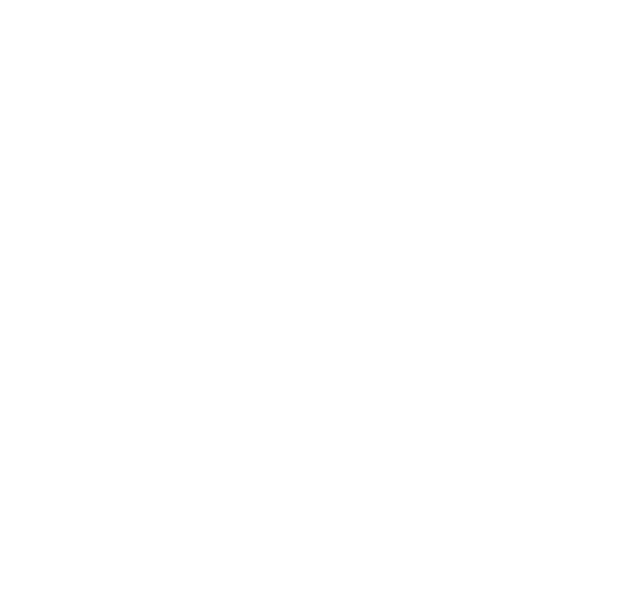
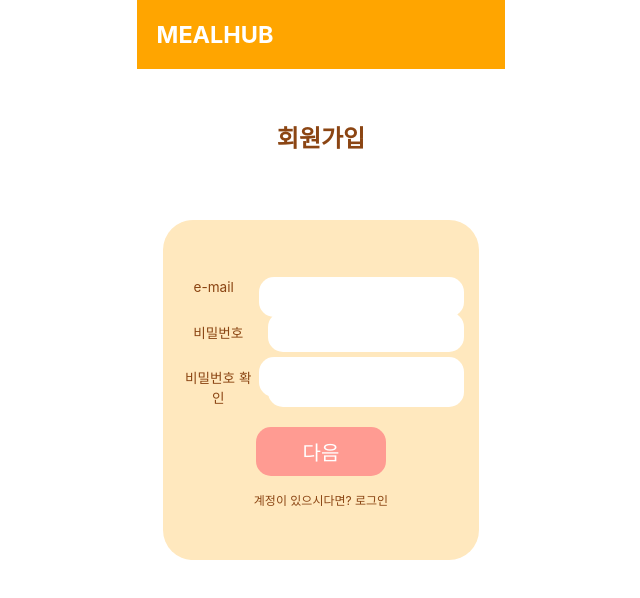
Before and after one commit to jinn-ie/MealHub, a React (Create React App) app: page /signup1 in a window 1280 px wide. Before the commit this address had no page. Shown: the top 598 px of the page, without its empty margins (319-959 px from the left). Built offline with nearby package versions, Linux system fonts and the light colour scheme.

Commit message:
signup 구현

```diff
--- a/src/App.js
+++ b/src/App.js
@@ -2,6 +2,8 @@
 import { BrowserRouter as Router, Routes, Route, useNavigate } from 'react-router-dom';
 import Login from './pages/Login';
 import Home from './pages/Home';
+import Signup1 from './pages/Signup1';
+import Signup2 from './pages/Signup2';
 
 function App() {
   return (
@@ -9,6 +11,8 @@
       <Routes>
         <Route path="/" element={<Home />} />
         <Route path="/login" element={<Login />} />
+        <Route path="/signup1" element={<Signup1 />} />
+        <Route path="/signup2" element={<Signup2 />} />
       </Routes>
     </Router>
   );
--- a/src/index.css
+++ b/src/index.css
@@ -50,6 +50,31 @@
   font-size: 20px;
 }
 
+.party {
+  margin: 10px;
+  padding: 8px;
+  text-align: left;
+  font-size: 15px;
+  background: rgb(255, 232, 190);
+  border-radius: 30px;
+  color: saddlebrown;
+}
+
+.party span {
+  margin: 4px;
+  padding: 3px;
+  border-radius: 10px;
+  background: white;
+}
+
+.party p {
+  display: inline;
+}
+
+h2 {
+  color: saddlebrown;
+}
+
 .create-rec, .show-map, .reload {
   width: 44%;
   background-color: rgb(255, 155, 146);
@@ -57,18 +82,29 @@
   border: none;
   border-radius: 15px;
   padding: 10px 20px;
-  margin: 5px;
+  margin: 3px;
+}
+
+.res-img {
+  width: 70%;
+  aspect-ratio: 1/1;
+  border-radius: 30px;
+  margin-bottom: 10px;
 }
 
 .map {
   width: 90%;
   height: 30%;
-  border: 2px solid black;
+  /* border: 2px solid black; */
   margin: 5%;
   display: flex;
   justify-content: center;
   align-items: center;
 }
+
+.map img {
+  width: 100%;
+  height: 100%;}
 
 /* ---------- TRENDS ---------- */
 .trends {
@@ -120,9 +156,8 @@
   align-items: center;
 }
 
-h2 {
-  color: saddlebrown;
-  margin-top: 15%;
+.Login h2 {
+  margin-top: 50px;
 }
 
 .login-form {
@@ -140,21 +175,63 @@
   top: 25%;
 }
 
+.form-group {
+  width: 100%;
+  display: flex;
+  align-items: center;
+}
+
 label {
-  width: 100%;
+  width: 30%;
   color: saddlebrown;
-  font-size: 18px;
+  font-size: 13.6px;
   margin: 10px;
   display: inline-block;
 }
 
-input {
+.input, input {
   width: 80%;
   height: 30px;
   border-radius: 15px;
   border: none;
   padding: 5px;
   margin: 5px;
+  display: flex;
+}
+
+.input{
+  width: 100%;
+  display: flex;
+  flex-wrap: wrap;
+  box-sizing: border-box;
+}
+.br {
+  width: 100%;
+  display: flex;
+  flex-direction: column;
+  flex-wrap: wrap;
+  box-sizing: border-box;
+}
+.input p {
+  margin: 10px;
+}
+.input input {
+  width: 100%;
+  margin: 0px -5px;
+}
+
+.input .check {
+  height: 16px;
+  width: 16px;
+  margin-right: 5px;
+}
+.input label {
+  display: flex;
+  width: 30%;
+  font-size: 12px;
+  margin: 0px 0px;
+  margin-right: 5px;
+
 }
 
 .submit {
@@ -168,8 +245,18 @@
   font-size: 20px;
 }
 
-a {
+.Login a {
   margin: 5px;
   font-size: 12px;
   color: saddlebrown;
 }
+
+.Login a:hover {
+  cursor: pointer;
+  text-decoration: underline;
+}
+
+/* ---------- SIGNUP ---------- */
+.login-form.signup2 {
+  height: 50%;
+}
--- a/src/pages/Login.js
+++ b/src/pages/Login.js
@@ -1,6 +1,9 @@
 import { useState } from "react";
+import { useNavigate } from 'react-router-dom';
 
 function Login() {
+  const navigate = useNavigate();
+
   const [formData, setFormData] = useState({ username: "", password: "" });
 
   const handleChange = (e) => {
@@ -9,7 +12,7 @@
 
   const handleSubmit = (e) => {
     e.preventDefault();
-    console.log("회원가입 데이터:", formData);
+    console.log("로그인 데이터:", formData);
   };
 
   return (
@@ -19,12 +22,16 @@
         </div>
         <h2>로그인</h2>
         <form className="login-form" onSubmit={handleSubmit}>
+          <div className="form-group">
             <label>ID</label>
             <input type="text" name="username" onChange={handleChange} />
+          </div>
+          <div className="form-group">
             <label>비밀번호</label>
             <input type="password" name="password" onChange={handleChange} />
+          </div>
             <button className="submit" type="submit">로그인</button>
-            <a>계정이 없으시다면? 회원가입</a>
+            <a onClick={() => navigate("/signup1")}>계정이 없으시다면? 회원가입</a>
         </form>
     </div>
   );
--- /dev/null
+++ b/src/pages/Signup1.js
@@ -0,0 +1,55 @@
+import { useState } from "react";
+import { useNavigate } from 'react-router-dom';
+
+function Signup1() {
+  const navigate = useNavigate();
+
+  const [formData, setFormData] = useState({ username: "", password: "" });
+
+  const handleChange = (e) => {
+    setFormData({ ...formData, [e.target.name]: e.target.value });
+  };
+
+  const handleSubmit = (e) => {
+    e.preventDefault();
+    console.log("회원가입 데이터:", formData);
+  };
+
+  return (
+    <div className="App Login">
+        <div className="orange-nav">
+        <h3>MEALHUB</h3>
+        </div>
+        <h2>회원가입</h2>
+        <form className="login-form signup1" onSubmit={handleSubmit}>
+            <div className="form-group">
+                <label>e-mail</label>
+                    <div className="input">
+                        <input type="email" name="username" onChange={handleChange} />
+                        <p>@</p>
+                        <input type="text" name="domain" list="domainList"></input>
+                        <datalist id="domainList">
+                            <option value="naver.com" />
+                            <option value="daum.net" />
+                            <option value="gmail.com" />
+                            <option value="hanmail.net" />
+                            <option value="pusan.ac.kr" />
+                        </datalist>
+                    </div>
+            </div>
+            <div className="form-group">
+                <label>비밀번호</label>
+                <input type="password" name="password" onChange={handleChange} />
+            </div>
+            <div className="form-group">
+                <label>비밀번호 확인</label>
+                <input type="password" name="password" onChange={handleChange} />
+            </div>
+            <button className="submit" type="submit" onClick={() => navigate("/signup2")}>다음</button>
+            <a onClick={() => navigate("/login")}>계정이 있으시다면? 로그인</a>
+        </form>
+    </div>
+  );
+}
+
+export default Signup1;
--- /dev/null
+++ b/src/pages/Signup2.js
@@ -0,0 +1,65 @@
+import { useState } from "react";
+import { useNavigate } from 'react-router-dom';
+
+function Signup2() {
+  const navigate = useNavigate();
+
+  const [formData, setFormData] = useState({ username: "", password: "" });
+
+  const handleChange = (e) => {
+    setFormData({ ...formData, [e.target.name]: e.target.value });
+  };
+
+  const handleSubmit = (e) => {
+    e.preventDefault();
+    console.log("회원가입 데이터:", formData);
+  };
+
+  return (
+    <div className="App Login">
+        <div className="orange-nav">
+        <h3>MEALHUB</h3>
+        </div>
+        <h2>회원가입</h2>
+        <form className="login-form signup2" onSubmit={handleSubmit}>
+            <div className="form-group">
+                <label>성별</label>
+                    <div className="input">
+                    <label><input type="radio" className="check" name="sex" onChange={handleChange} />남성</label>
+                    <label><input type="radio" className="check" name="sex" onChange={handleChange} />여성</label>
+                    </div>
+            </div>
+            <div className="form-group">
+                <label>생년월일</label>
+                <input type="date" name="password" onChange={handleChange} />
+            </div>
+            <div className="form-group">
+                <label>알레르기</label>
+                    <div className="input">
+                    <label><input type="checkbox" className="check" name="allergy" value="난류" onChange={handleChange} />난류</label>
+                    <label><input type="checkbox" className="check" name="allergy" value="우유" onChange={handleChange} />우유</label>
+                    <label><input type="checkbox" className="check" name="allergy" value="땅콩" onChange={handleChange} />땅콩</label>
+                    </div>
+            </div>
+            <div className="form-group">
+                <label>선호<br/>카테고리</label>
+                <div className="br">
+                    <div className="input">
+                    <label><input type="checkbox" className="check" name="category" value="한식" onChange={handleChange} />한식</label>
+                    <label><input type="checkbox" className="check" name="category" value="중식" onChange={handleChange} />중식</label>
+                    <label><input type="checkbox" className="check" name="category" value="일식" onChange={handleChange} />일식</label>
+                    </div>
+                    <div className="input">
+                    <label><input type="checkbox" className="check" name="category" value="양식" onChange={handleChange} />양식</label>
+                    <label><input type="checkbox" className="check" name="category" value="분식" onChange={handleChange} />분식</label>
+                    </div>
+                </div>
+            </div>
+            <button className="submit" type="submit" onClick={() => navigate("/")}>가입</button>
+            <a onClick={() => navigate("/login")}>계정이 있으시다면? 로그인</a>
+        </form>
+    </div>
+  );
+}
+
+export default Signup2;
```
